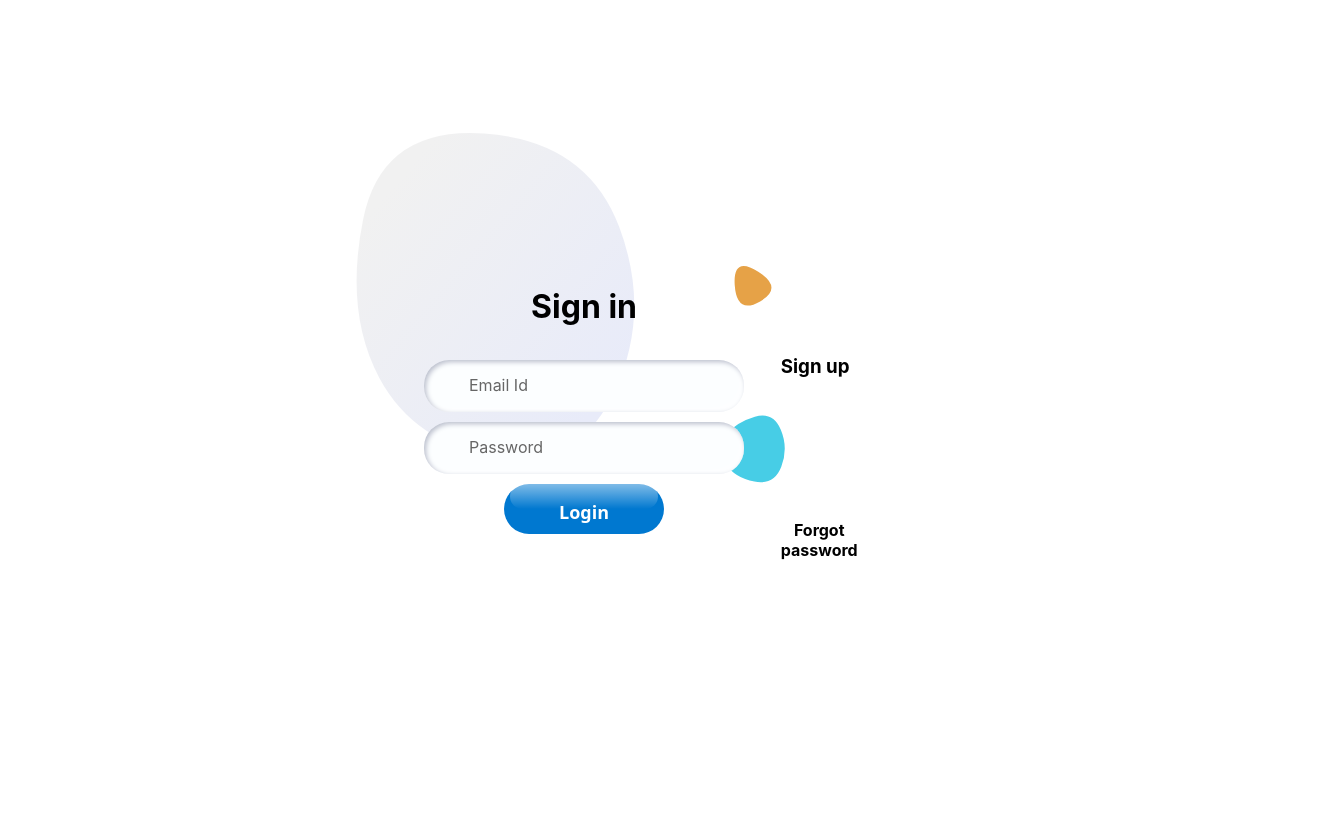
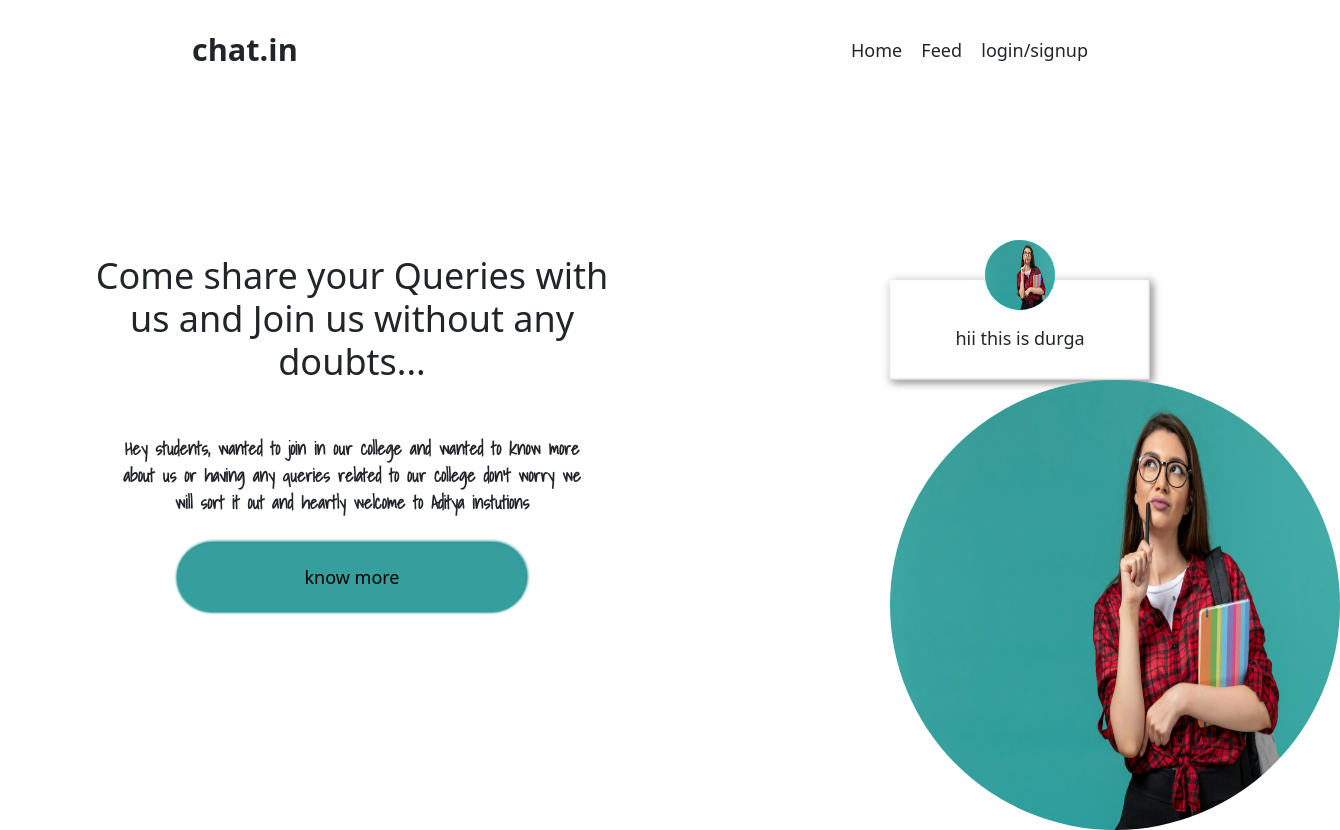
Before and after one commit to Durga-chikkala/chat-bot-view, a React (Create React App) app in the folder React/chatbot/: page / in a window 1280 px wide. Shown: the whole page, 1340 px wide, since content can reach past the window. Before the commit the page ends 800 px from the top, so only its background shows below. Built offline with nearby package versions, Linux system fonts and the light colour scheme.

Commit message:
added home page

```diff
--- a/React/chatbot/package.json
+++ b/React/chatbot/package.json
@@ -6,7 +6,9 @@
     "@testing-library/jest-dom": "^5.16.5",
     "@testing-library/react": "^13.4.0",
     "@testing-library/user-event": "^13.5.0",
+    "bootstrap": "^5.2.3",
     "react": "^18.2.0",
+    "react-bootstrap": "^2.7.0",
     "react-dom": "^18.2.0",
     "react-scripts": "5.0.1",
     "web-vitals": "^2.1.4"
--- a/React/chatbot/public/index.html
+++ b/React/chatbot/public/index.html
@@ -1,6 +1,7 @@
 <!DOCTYPE html>
 <html lang="en">
   <head>
+    <link rel="preconnect" href="https://fonts.googleapis.com"><link rel="preconnect" href="https://fonts.gstatic.com" crossorigin><link href="https://fonts.googleapis.com/css2?family=Shadows+Into+Light&display=swap" rel="stylesheet">
     <meta charset="utf-8" />
     <link rel="icon" href="%PUBLIC_URL%/favicon.ico" />
     <meta name="viewport" content="width=device-width, initial-scale=1" />
--- a/React/chatbot/src/App.js
+++ b/React/chatbot/src/App.js
@@ -1,11 +1,14 @@
 import logo from './logo.svg';
 import Login from './components/login/login';
 import './App.css';
+import Navbar from './components/Navbar/Navbar';
+import Home from './components/Head/Head';
 
 function App() {
   return (
     <div className="App">
-       <Login/>
+      <Navbar/>
+      <Home/>
     </div>
   );
 }
--- /dev/null
+++ b/React/chatbot/src/components/Head/Head.css
@@ -0,0 +1,62 @@
+
+.button{
+
+    width: 350px;
+    height: 70px;
+
+    background: #369F9D;
+    box-shadow: -1px -1px 2px rgba(50, 148, 146, 0.2), 1px 1px 2px rgba(50, 148, 146, 0.2), -1px 1px 2px rgba(58, 170, 168, 0.9), 1px -1px 3px rgba(50, 148, 146, 0.9), inset 1px -1px 2px rgba(58, 170, 168, 0.3), inset -1px 1px 2px rgba(50, 148, 146, 0.5);
+    border-radius: 70px;
+    border: none;
+    outline: none;
+}
+.home{
+    width:90%;
+    margin: auto;
+    height:80vh;
+    display: flex;
+    align-items: center;
+
+}
+.home-left{
+    flex:0.5;
+    height:60%;
+
+    display: flex;
+    flex-direction: column;
+   justify-content: space-around;
+    align-items: center;
+}
+.home h1{
+    width:90%;
+    font-size: 2rem;
+    margin: auto;
+}
+.home-left p{
+
+    font-style: normal;
+    font-family: 'Shadows Into Light', cursive;
+    font-weight: 600;
+    text-align: center;
+    width:80%;
+    margin: auto;
+}
+.home-right{
+    flex: 0.5;
+}
+
+.img{
+    position: absolute;
+    right:-60px;
+    top:60%;
+    width:450px;
+    transform: translateY(-60%);
+    height: 450px;
+    border-radius: 50%;
+}
+.img img{
+    width:100%;
+    height: 100%;
+    border-radius: 50%;
+
+}
--- /dev/null
+++ b/React/chatbot/src/components/Head/Head.jsx
@@ -0,0 +1,25 @@
+import React from 'react'
+import './Head.css'
+import girlImg from '../../images/img.jpg'
+import Box from '../box/box'
+
+
+function Home() {
+    return (
+      <div className="home">
+          <div className='home-left'>
+            <h1>Come share your Queries with us and Join us without any doubts...</h1>
+            <p>Hey students, wanted to join in our college and wanted to know more about us or having any queries related to our college don’t worry we will sort it out and heartly welcome to Aditya instutions</p>
+            <button className='button'>know more</button>
+          </div>
+          <div className='home-right'>
+            <div className='img'>
+                <Box img={girlImg} text="hii this is durga" className="head-box"/>
+                <img src={girlImg}  className="" alt=""/>
+            </div>
+          </div>
+        </div>
+    )
+  }
+
+  export default Home
--- /dev/null
+++ b/React/chatbot/src/components/Navbar/Navbar.css
@@ -0,0 +1,37 @@
+:root{
+    font-size: 18px;
+}
+
+.navbar{
+    width:70%;
+    margin:auto;
+    height:100px;
+}
+
+.nav{
+    width:100%;
+    height:100%;
+    display: flex;
+    justify-content: space-between;
+    align-items: center;
+    list-style-type: none;
+
+}
+
+.nav-left{
+    font-size: 1.7rem;
+    font-weight: bold;
+}
+
+.nav-right{
+    font-size: 1rem;
+    flex:0.3;
+    display: flex;
+    justify-content: space-between;
+    align-items: center;
+}
+
+.nav-right li:hover{
+   font-weight: bold;
+   cursor: pointer;
+}
--- /dev/null
+++ b/React/chatbot/src/components/Navbar/Navbar.jsx
@@ -0,0 +1,22 @@
+import React from 'react'
+import './Navbar.css'
+import 'bootstrap/dist/css/bootstrap.min.css';
+
+function Navbar() {
+  return (
+    <div className="navbar">
+      <ul className='nav'>
+        <div className='nav-left'>
+          <li>chat.in</li>
+        </div>
+        <div className='nav-right'>
+          <li>Home</li>
+          <li>Feed</li>
+          <li>login/signup</li>
+        </div>
+      </ul>
+    </div>
+  )
+}
+
+export default Navbar
--- /dev/null
+++ b/React/chatbot/src/components/box/box.css
@@ -0,0 +1,29 @@
+.box-circle{
+    width:70px;
+    height: 70px;
+    background-color: aqua;
+    border-radius: 50%;
+    margin: auto;
+}
+.box-rectangle{
+    position: relative;
+    z-index: -1;
+    width: 100%;
+    height: 100px;
+    background: #FFFFFF;
+    box-shadow: -3px 3px 6px rgba(138, 138, 138, 0.2), 3px -3px 6px rgba(138, 138, 138, 0.2), -3px -3px 6px rgba(255, 255, 255, 0.9), 3px 3px 8px rgba(138, 138, 138, 0.9), inset 1px 1px 2px rgba(255, 255, 255, 0.3), inset -1px -1px 2px rgba(138, 138, 138, 0.5);
+
+}
+.box-rectangle p{
+    position: absolute;
+    bottom:10px;
+    left:50%;
+    transform: translateX(-50%);
+}
+.box{
+    width:260px;
+}
+.box-circle {
+    position: relative;
+    top:30px;
+}
--- /dev/null
+++ b/React/chatbot/src/components/box/box.jsx
@@ -0,0 +1,17 @@
+import React from 'react'
+import './box.css'
+
+function Box(props) {
+  return (
+    <div className='box'>
+        <div className='box-circle'>
+           <img src={props.img} alt=""/>
+        </div>
+        <div className='box-rectangle'>
+            <p>{props.text}</p>
+        </div>
+    </div>
+  )
+}
+
+export default Box
--- a/React/chatbot/src/components/login/login.css
+++ b/React/chatbot/src/components/login/login.css
@@ -123,12 +123,13 @@
     position: absolute;
     top:30%;
     left:55%;
+    width:100%;
 }
 .side1{
     position: absolute;
     top:42%;
     left:61%;
-    font-size: 16px;
+
 }
 
 .side2{
--- a/React/chatbot/src/components/login/login.jsx
+++ b/React/chatbot/src/components/login/login.jsx
@@ -1,14 +1,16 @@
 import React from 'react'
 import "./login.css"
+import {useState} from 'react'
 function Login() {
+
   return (
 
     <div className='login'>
-      <svg viewBox="0 0 220 100" xmlns="http://www.w3.org/2000/svg" className='svg'><defs><linearGradient id="fill" x1="0%" y1="0%" x2="100%" y2="0%" gradientTransform="rotate(45 0.5 0.5)"><stop offset="0%" stop-color="#f1f1f1"></stop><stop offset="100%" stop-color="#e8ebf9"></stop></linearGradient></defs><path d="M77,67Q69,84,51.5,81Q34,78,26.5,64Q19,50,23,30Q27,10,49,11.5Q71,13,78,31.5Q85,50,77,67Z" stroke="none" stroke-width="0" fill="url(#fill)"></path></svg>
+   <svg viewBox="0 0 200 200" xmlns="http://www.w3.org/2000/svg" className='svg'><path d="M83,70Q73,90,53.5,84Q34,78,21,64Q8,50,16.5,28.5Q25,7,49,8.5Q73,10,83,30Q93,50,83,70Z" stroke="none" stroke-width="0" fill="#f1f1f1"></path></svg>
 
-      <svg viewBox="0 0 600 100" xmlns="http://www.w3.org/2000/svg" className='svg1'><path d="M80.5,69.5Q73,89,52.5,85Q32,81,21.5,65.5Q11,50,22.5,36.5Q34,23,53,17.5Q72,12,80,31Q88,50,80.5,69.5Z" stroke="none" stroke-width="0" fill="#47cde6"></path></svg>
+      <svg viewBox="0 0 600 500" xmlns="http://www.w3.org/2000/svg" className='svg1'><path d="M80.5,69.5Q73,89,52.5,85Q32,81,21.5,65.5Q11,50,22.5,36.5Q34,23,53,17.5Q72,12,80,31Q88,50,80.5,69.5Z" stroke="none" stroke-width="0" fill="#47cde6"></path></svg>
 
-      <svg viewBox="0 0 600 100" xmlns="http://www.w3.org/2000/svg" className='svg3'><path d="M58.5,64Q34,78,32,47Q30,16,56.5,33Q83,50,58.5,64Z" stroke="none" stroke-width="0" fill="#e6a247"></path></svg>
+      <svg viewBox="0 0 600 500" xmlns="http://www.w3.org/2000/svg" className='svg3'><path d="M58.5,64Q34,78,32,47Q30,16,56.5,33Q83,50,58.5,64Z" stroke="none" stroke-width="0" fill="#e6a247"></path></svg>
 
         <div className="main-circle">
                 <h1>Sign in</h1>
```
Also changed, not shown: React/chatbot/src/images/img.jpg (added), 1 other file (tests, documents, lock files or other folders).
